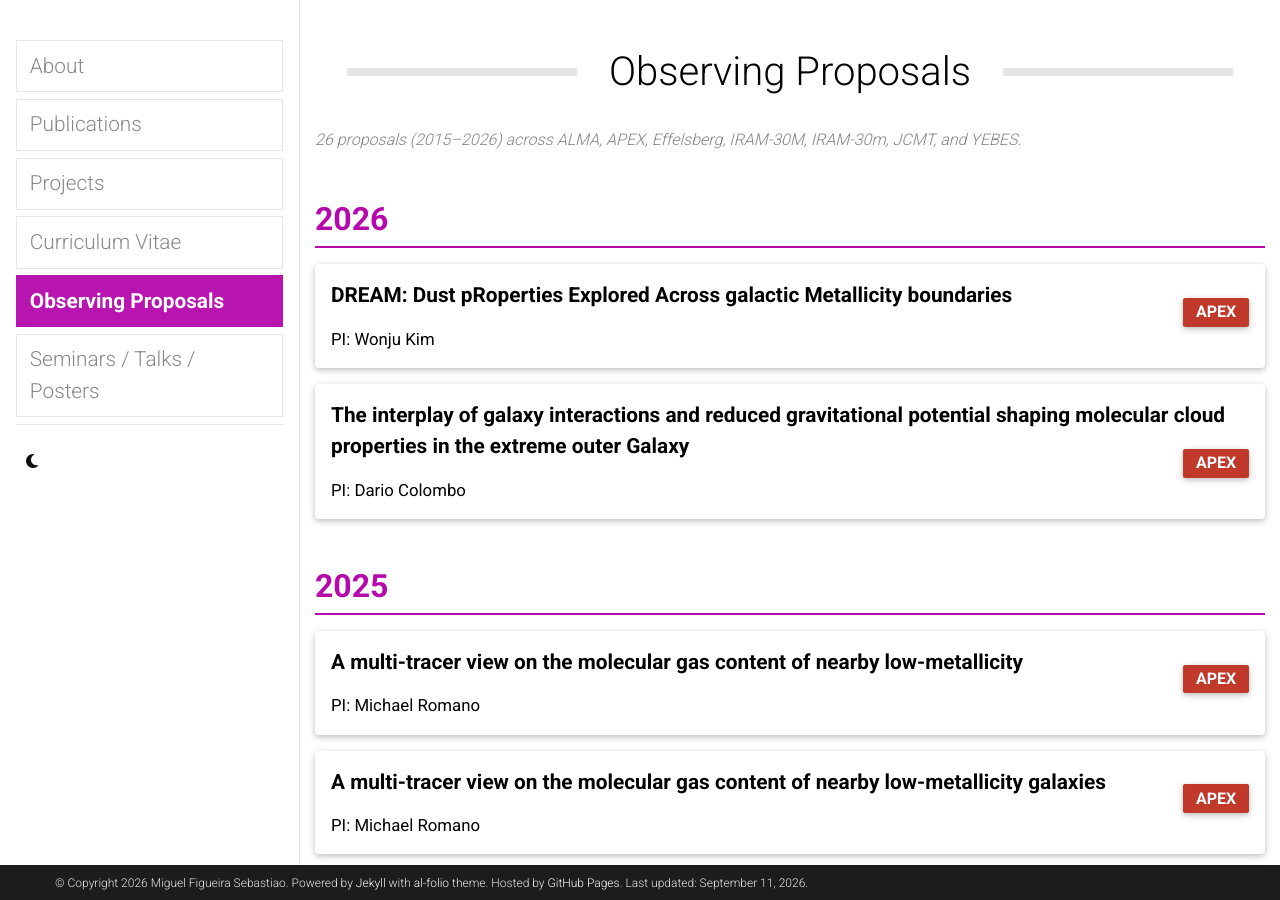
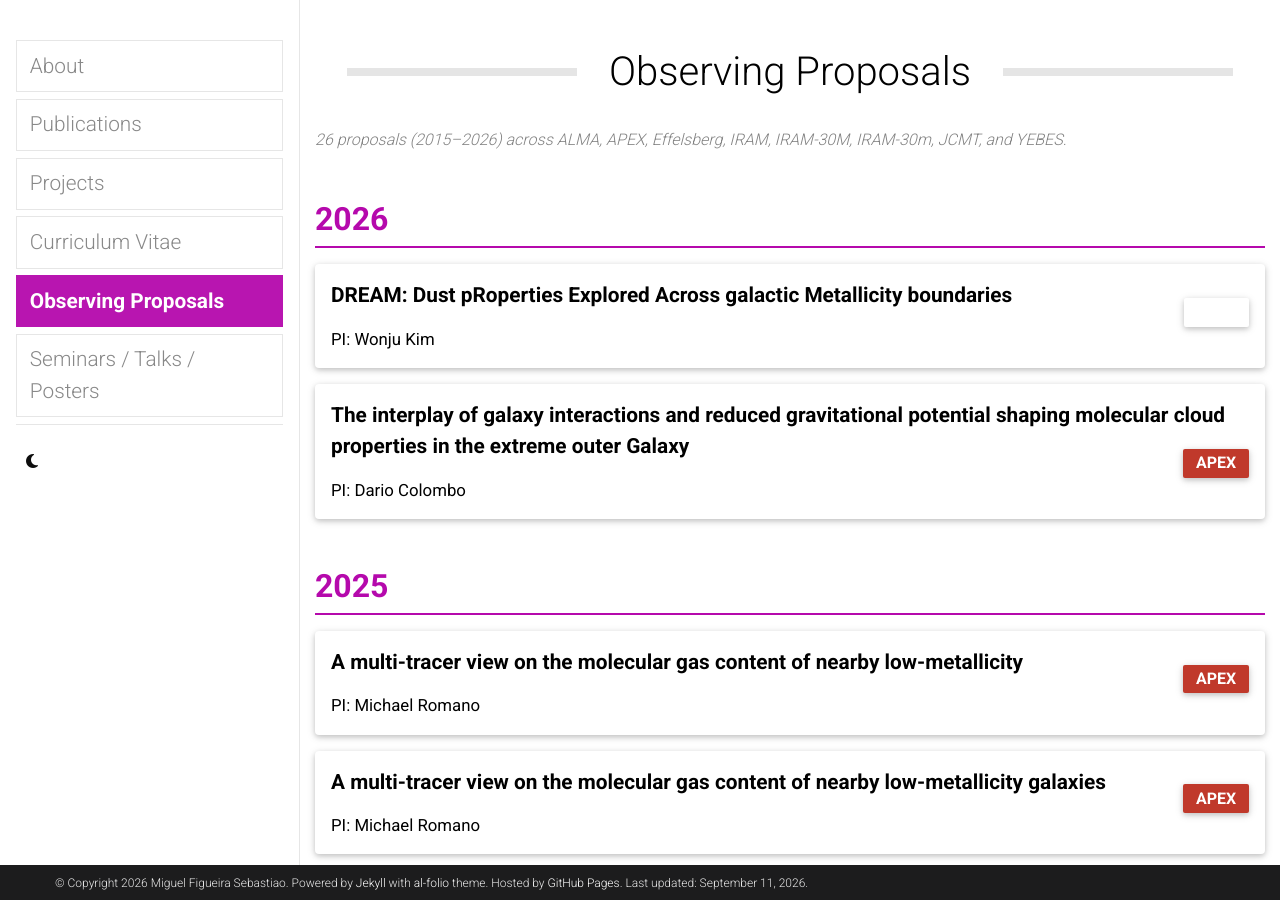
Before and after one commit to mfigueira-astro/mfigueira-astro.github.io, a Jekyll site: the page built from _pages/observing-proposals.md, in a window 1280 px wide and 900 px high. Built offline with Jekyll 4.4.1, drawn with Linux system fonts in a browser that asks for light colours; comment, search, counter and statistics services are not loaded; a style sheet for code colours, icons or effects is not loaded.

Commit message:
Update website

```diff
--- a/_pages/observing-proposals.md
+++ b/_pages/observing-proposals.md
@@ -9,12 +9,12 @@
 
 <div class="publications">
 
-<p class="proposals-summary">26 proposals (2015–2026) across ALMA, APEX, Effelsberg, IRAM-30M, IRAM-30m, JCMT, and YEBES.</p>
+<p class="proposals-summary">26 proposals (2015–2026) across ALMA, APEX, Effelsberg, IRAM, IRAM-30M, IRAM-30m, JCMT, and YEBES.</p>
 
 <h2>2026</h2>
 
 <div class="card mt-3 p-3">
-  <div class="prop-title">DREAM: Dust pRoperties Explored Across galactic Metallicity boundaries {% assign _tel = "APEX" %}{% if site.data.telescopes[_tel] %}<abbr class="badge" style="background-color:{{ site.data.telescopes[_tel].color }}">{{ _tel }}</abbr>{% else %}<abbr class="badge">APEX</abbr>{% endif %}</div>
+  <div class="prop-title">DREAM: Dust pRoperties Explored Across galactic Metallicity boundaries {% assign _tel = "IRAM" %}{% if site.data.telescopes[_tel] %}<abbr class="badge" style="background-color:{{ site.data.telescopes[_tel].color }}">{{ _tel }}</abbr>{% else %}<abbr class="badge">IRAM</abbr>{% endif %}</div>
   <div class="periodical">PI: Wonju Kim</div>
 </div>
 
```
Also changed, not shown: 3 other files.
